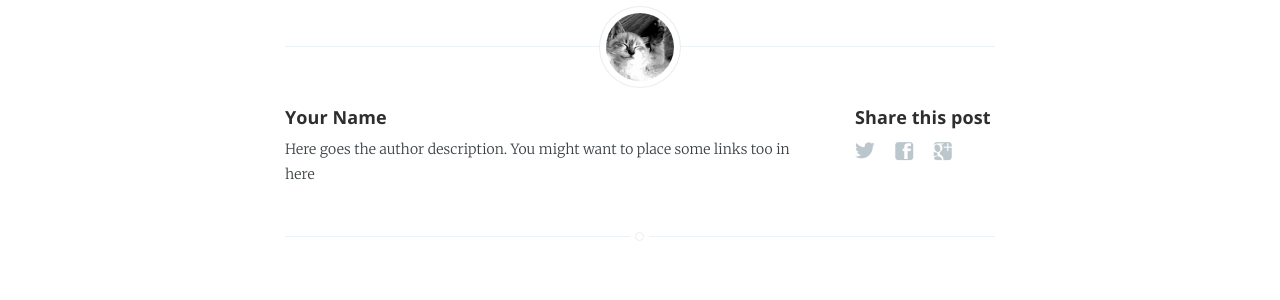
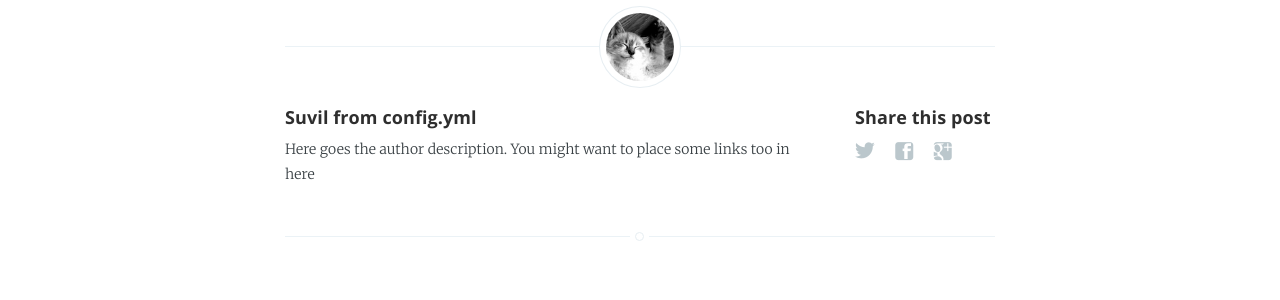
Before and after one commit to edcamity/blogdev, a Jekyll site: the page built from _posts/2013-11-10-welcome-to-jekyll.markdown, in a window 1280 px wide. Shown: the part 743-1043 px from the top of the page. Built offline with Jekyll 4.4.1, drawn with Linux system fonts in a browser that asks for light colours; Markdown is read by kramdown in place of the engine named in the settings.

Commit message:
author attribution test

```diff
--- a/_config.yml
+++ b/_config.yml
@@ -12,4 +12,4 @@ google_analytics: 'UA-XXXXXXXX-X'
 
 # Details for the RSS feed generator
 url:            'blog url'
-author:         'Your Name'
+author:         'Suvil from config.yml'
--- a/_layouts/post.html
+++ b/_layouts/post.html
@@ -65,7 +65,7 @@ post_class: post-template
             {% if site.author %}
                 <figure class="author-image">
                     <a class="img" href="{{ site.baseurl }}" style="background-image: url(/blogdev/assets/images/profile.png)">
-                    <span class="hidden">{{site.author}}'s Picture</span></a>
+                    <span class="hidden">{{page.post_author}}'s Picture</span></a>
                 </figure>
                 <section class="author">
                     <!-- Author Name -->
--- a/_posts/2013-11-10-welcome-to-jekyll.markdown
+++ b/_posts/2013-11-10-welcome-to-jekyll.markdown
@@ -4,6 +4,7 @@ title:  "Welcome to Jekyll!"
 date:   2013-11-10 10:18:00
 categories: Thriller Comedy Horror
 author: suvil
+post_author: suvil2
 ---
 
 You'll find this post in your `_posts` directory - edit this post and re-build (or run with the `-w` switch) to see your changes!
```
